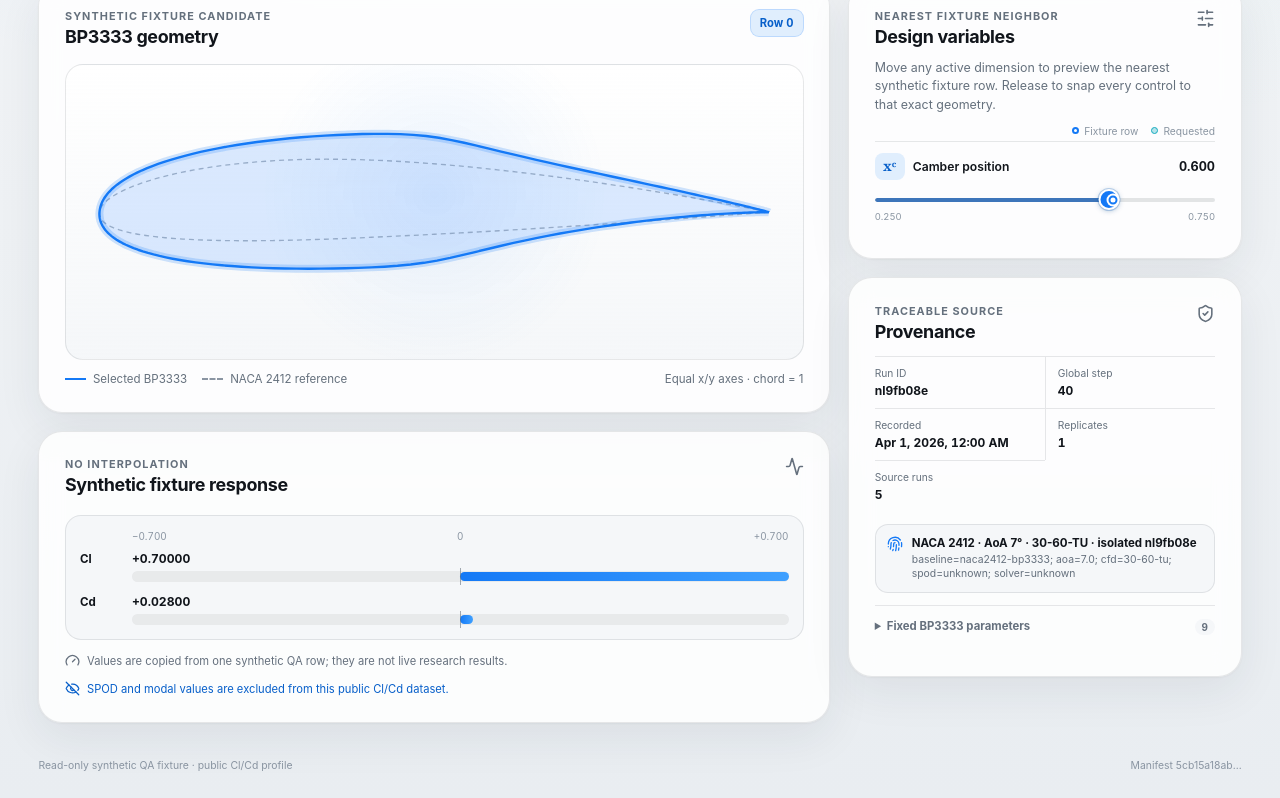
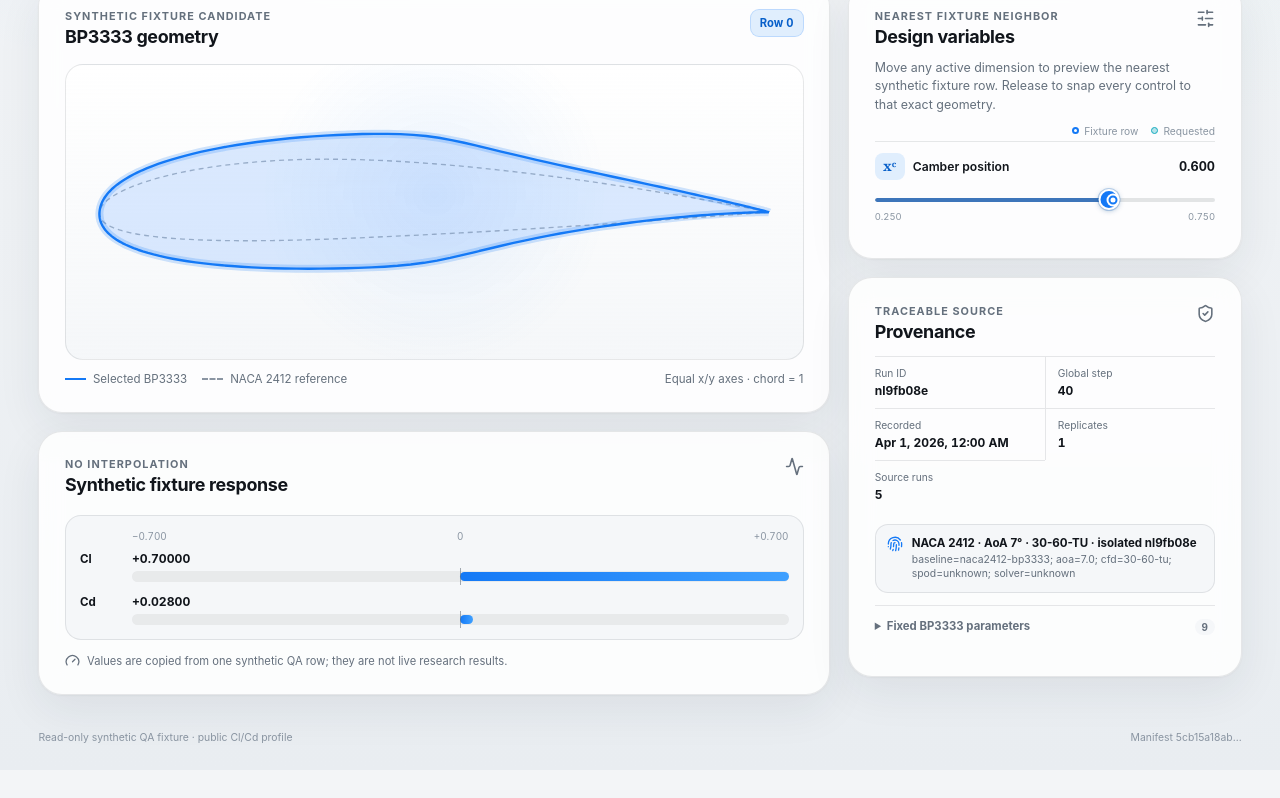
Before and after one commit to edengol10/AI-final-course, a React (Vite) app: page / in a window 1280 px wide. Shown: the part 363-1161 px from the top of the page. After the commit the page ends 1133 px from the top, so only its background shows below. Built offline with nearby package versions, Linux system fonts and the light colour scheme.

Commit message:
chore: remove public modal notice

```diff
--- a/src/components/MetricsPanel.tsx
+++ b/src/components/MetricsPanel.tsx
@@ -1,4 +1,4 @@
-import { Activity, EyeOff, Gauge, Waves } from "lucide-react";
+import { Activity, Gauge, Waves } from "lucide-react";
 import type { CSSProperties, ReactNode } from "react";
 import type { WingRecord } from "../domain/schema";
 
@@ -87,9 +87,7 @@ export function MetricsPanel({
         </div>
       ) : null}
       <p className="measurement-note"><Gauge size={15} aria-hidden="true" /> {fixture ? "Values are copied from one synthetic QA row; they are not live research results." : modalDataIncluded ? "Values are copied from one verified CFD/SPOD database row." : "Values are copied from one verified CFD database row."}</p>
-      {!modalDataIncluded ? (
-        <p className="public-data-note" data-testid="modal-data-policy"><EyeOff size={15} aria-hidden="true" /> SPOD and modal values are excluded from this public Cl/Cd dataset.</p>
-      ) : !frequenciesAvailable ? (
+      {modalDataIncluded && !frequenciesAvailable ? (
         <p className="frequency-warning"><Waves size={15} aria-hidden="true" /> Frequency data is unavailable; no zero or estimate is substituted.</p>
       ) : null}
     </section>
--- a/src/styles.css
+++ b/src/styles.css
@@ -307,10 +307,9 @@ main { width: min(1540px, 100%); margin: 0 auto; padding: 22px clamp(16px, 3vw,
 .metric-card small { display: block; overflow: hidden; margin-top: 5px; color: var(--text-faint); font-size: 0.62rem; text-overflow: ellipsis; white-space: nowrap; }
 .metric-card.unavailable strong { color: var(--text-muted); font-size: 0.88rem; }
 .unit { color: var(--text-muted); font-size: 0.62em; font-weight: 600; }
-.measurement-note, .frequency-warning, .public-data-note { display: flex; align-items: center; gap: 7px; margin: 13px 0 0; color: var(--text-muted); font-size: 0.7rem; }
-.measurement-note svg, .frequency-warning svg, .public-data-note svg { flex: 0 0 auto; }
+.measurement-note, .frequency-warning { display: flex; align-items: center; gap: 7px; margin: 13px 0 0; color: var(--text-muted); font-size: 0.7rem; }
+.measurement-note svg, .frequency-warning svg { flex: 0 0 auto; }
 .frequency-warning { color: var(--amber); }
-.public-data-note { color: var(--blue-deep); }
 
 .controls-card { scroll-margin-top: 100px; }
 .controls-intro { margin: 12px 0 10px; color: var(--text-muted); font-size: 0.78rem; line-height: 1.5; }
```
Also changed, not shown: 1 other file (tests, documents, lock files or other folders).
